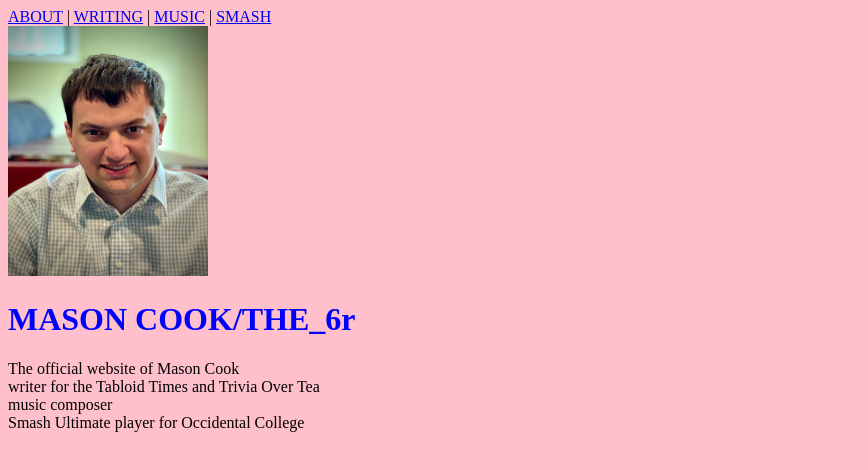
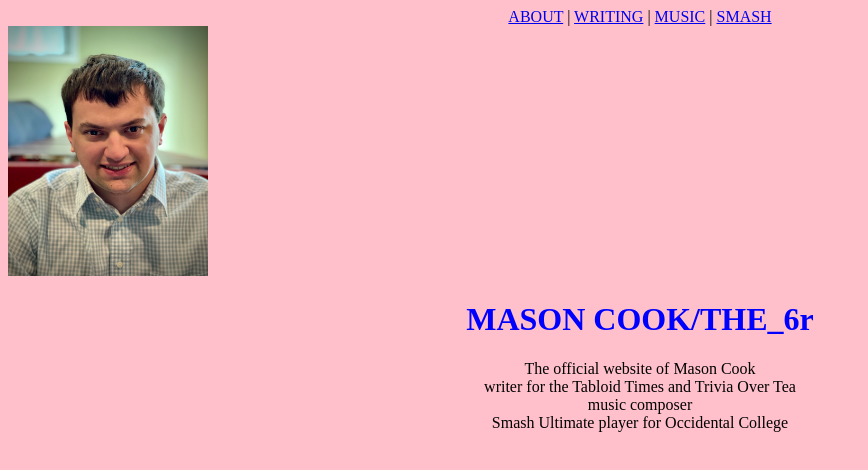
Before and after one commit to THE6r/THE6r.github.io, a plain HTML site: page index.html in a window 1280 px wide. Shown: the whole page, without its empty margins (0-868 px from the left). Drawn offline with Linux system fonts and the light colour scheme.

Commit message:
centerlization

```diff
--- a/index.html
+++ b/index.html
@@ -5,16 +5,16 @@
                   <title>Mason Cook/THE_6r</title>
              <link rel="stylesheet" href="styles.css">
           </head>
-          <nav>
+          <nav style="text-align:center">
   <a href="/about/">ABOUT</a> |
   <a href="/writing/">WRITING</a> |
   <a href="/music/">MUSIC</a> |
   <a href="/smash/">SMASH</a>
 </nav>
-          <img src="MasonCookHeadshot.jpg" alt="Mason Cook" width = 200 height = 250><br>
+          <img style="text-align:center" src="MasonCookHeadshot.jpg" alt="Mason Cook" width = 200 height = 250><br>
 <body>
-    <h1>MASON COOK/THE_6r</h1>
-                  <p>The official website of Mason Cook<br>
+    <h1 style="text-align:center">MASON COOK/THE_6r</h1>
+                  <p style="text-align:center">The official website of Mason Cook<br>
                   writer for the Tabloid Times and Trivia Over Tea<br>
                   music composer<br>
                       Smash Ultimate player for Occidental College</p>
```
